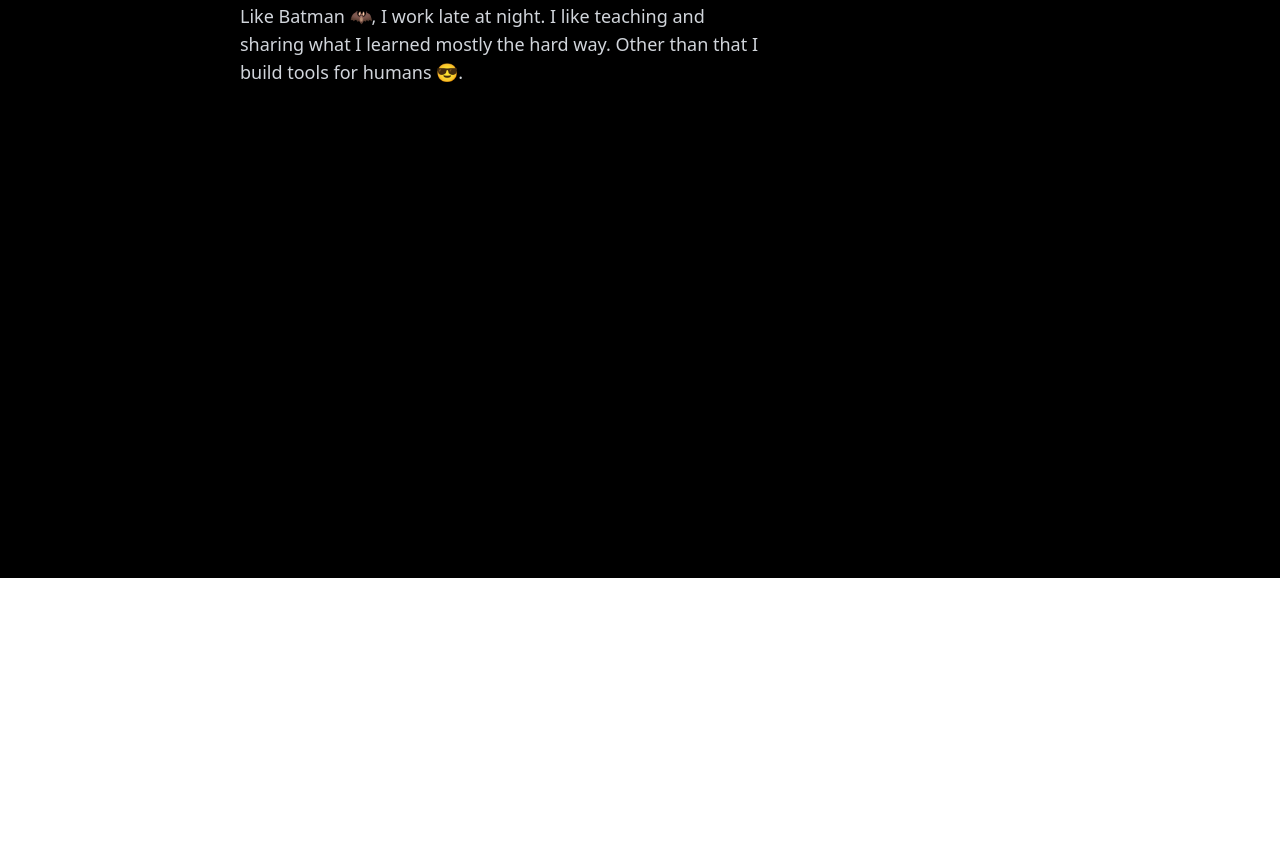
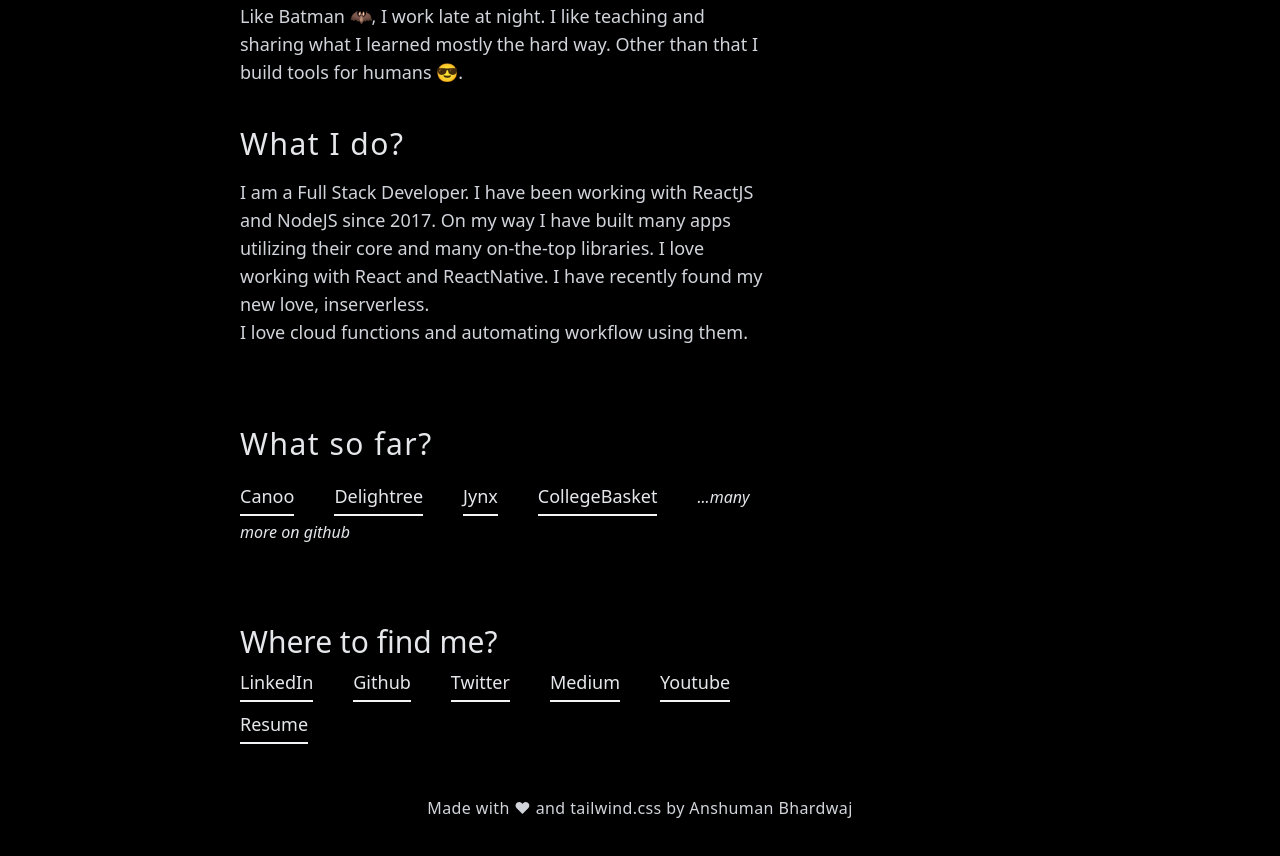
Before and after one commit to Anshuman71/theanshuman.dev, a Next.js app: page / in a window 1280 px wide. Shown: the part 222-1078 px from the top of the page. Before the commit the page ends 800 px from the top, so only its background shows below. Built offline with nearby package versions, Linux system fonts and the light colour scheme.

Commit message:
- update meta-data tags - add basic info

```diff
--- a/pages/index.tsx
+++ b/pages/index.tsx
@@ -1,23 +1,85 @@
-import type {NextPage} from 'next'
-import Head from 'next/head'
+import type { NextPage } from "next";
+import Head from "next/head";
+import { contacts, experiences } from "../constants";
+import ExternalLink from "../components/ExternalLink";
 
 const Home: NextPage = () => {
   return (
-        <div className={'bg-black p-10 pt-20 min-h-screen'}>
+    <div className={"bg-black p-10 pt-20 min-h-screen"}>
       <Head>
+        <meta charSet="UTF-8" />
+        <meta
+          name="description"
+          content="Hey there, I'm Anshuman a self-taught developer passionate about empowering people with the skills I have learned. I love building an awesomely beautiful frontend for seamless user experience and flawless back end for a scalable & reliable business. "
+        />
+        <meta
+          name="keywords"
+          content="anshuman, anshuman5221, anshuman71, anshuman bhardwaj, Anshuman, Anshuman Bhardwaj Canoo, Anshuman Bhardwaj Delightree, Anshuman Bhardwaj Collegebasket, Anshuman Bhardwaj Keshav Mahavidyalaya, Anshuman Bhardwaj Delhi University, DU, KMV, Delhi, Gurgaon, India, Canoo"
+        />
+        <meta name="viewport" content="width=device-width, initial-scale=1.0" />
+        <meta name="theme-color" content="#000" />
+        <meta property="og:title" content="Anshuman Bhardwaj" />
+        <meta property="og:type" content="website" />
+        <meta name="author" content="Anshuman Bhardwaj" />
+        <meta property="og:image" content="https://anshuman.vercel.app" />
+        <meta property="og:image:height" content="800" />
+        <meta property="og:image:type" content="image/png" />
+        <meta property="og:image:width" content="480" />
+        <meta property="og:url" content="https://anshuman.vercel.app" />
+        <meta
+          property="og:description"
+          content="Hey there, I'm Anshuman a self-taught developer passionate about empowering people with the skills I have learned. I love building an awesomely beautiful frontend for seamless user experience and flawless back end for a scalable & reliable business. "
+        />
+        <meta property="og:site_name" content="Anshuman Bhardwaj" />
+        <meta name="robots" content="index, follow" />
         <title>Anshuman Bhardwaj</title>
-                <meta name="description" content="Anshuman Bhardwaj"/>
-                <link rel="icon" href="/favicon.ico"/>
+        <link rel="icon" sizes="96x96" type="image/png" href="/icon.png" />
       </Head>
-            <main className={'w-2/3 mx-auto'}>
-                <h1 className={'text-gray-100 text-5xl'}>Hi, I&apos;m Anshuman</h1>
-                <p className={'text-gray-300 text-lg mt-10 w-2/3'}> I love sammy🐶, music (Bollywood & Enrique) and gaming (MOHW and DMC). <br/> Like Batman 🦇, I work late
-                    at night. I like teaching and sharing what I learned mostly the hard way. Other than that I build
-                    tools for humans 😎.
+      <main className={"w-2/3 mx-auto"}>
+        <section className="intro w-2/3">
+          <h1 className={"text-gray-100 text-5xl"}>Hi, I&apos;m Anshuman</h1>
+          <p className={"text-gray-300 text-lg mt-10"}>
+            {" "}
+            I love sammy🐶, music (Bollywood & Enrique) and gaming (MOHW and
+            DMC). <br /> Like Batman 🦇, I work late at night. I like teaching
+            and sharing what I learned mostly the hard way. Other than that I
+            build tools for humans 😎.
           </p>
+        </section>
+        <section className="what-i-do w-2/3 text-gray-200 my-10">
+          <h2 className="text-3xl mb-1 tracking-wider">What I do?</h2>
+          <p className="text-gray-300 text-lg mt-4">
+            I am a Full Stack Developer. I have been working with ReactJS and
+            NodeJS since 2017. On my way I have built many apps utilizing their
+            core and many on-the-top libraries. I love working with React and
+            ReactNative. I have recently found my new love, in
+            <b className="font-medium">serverless.</b> <br />I love cloud
+            functions and automating workflow using them.
+          </p>
+          <div className="flex py-5 flex-row flex-wrap justify-around items-center"></div>
+        </section>
+        <section className={"what-so-far text-gray-200 my-10 w-2/3"}>
+          <h2 className="text-3xl mb-1 tracking-wider">What so far?</h2>
+          <div className={"my-4"}>
+            {experiences.map((exp) => (
+              <ExternalLink key={exp.url} {...exp} />
+            ))}
+            <i className="font-light">...many more on github</i>
+          </div>
+          <br />
+          <h2 className="text-3xl mt-10 mb-1">Where to find me?</h2>
+          {contacts.map((contact) => (
+            <ExternalLink key={contact.url} {...contact} />
+          ))}
+        </section>
+        <footer className={"text-gray-300"}>
+          <p className="p-2 text-center tracking-wide">
+            Made with ♥ and tailwind.css by Anshuman Bhardwaj
+          </p>
+        </footer>
       </main>
     </div>
-    )
-}
+  );
+};
 
-export default Home
+export default Home;
```
Lines whose indentation alone changed are shown as unchanged.
